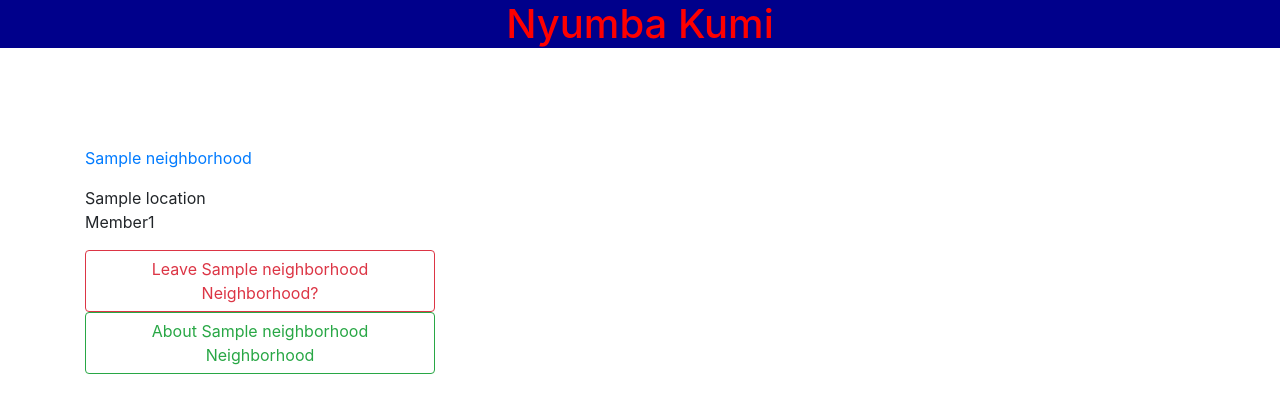
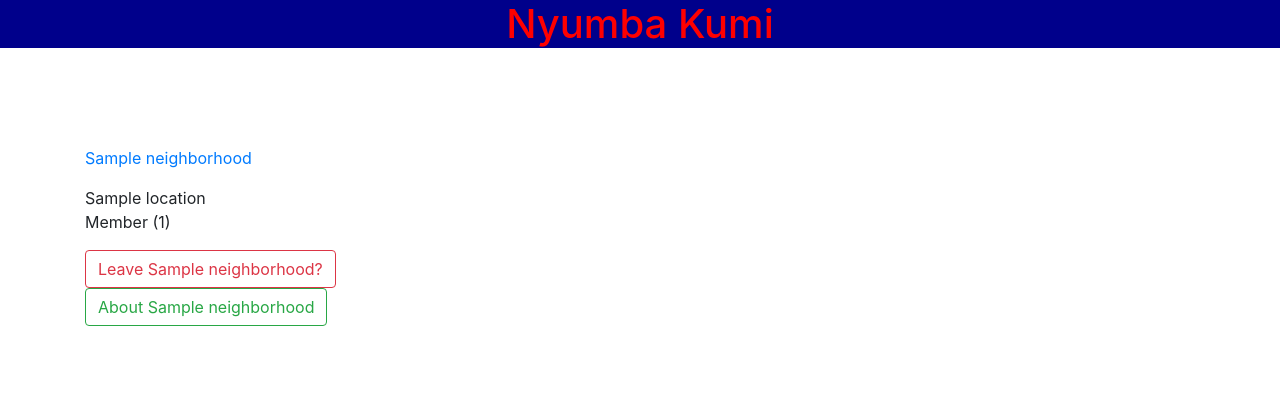
Before and after one commit to claudiahW/Neighbourhood, a Django app: page /hoods/ in a window 1280 px wide. Shown: the part 68-481 px from the top of the page. Run offline with Django 3.2, Linux system fonts and the light colour scheme; a user stored in the database is signed in; tables that the repository leaves empty hold one stand-in row (values such as "Sample post"); some libraries are stand-ins or nearby versions; some web fonts are replaced.

Commit message:
styling elements

```diff
--- a/neighs/templates/hood/create_hood.html
+++ b/neighs/templates/hood/create_hood.html
@@ -16,7 +16,7 @@
     <form action="{%url 'create_hood'%}" method="post" enctype="multipart/form-data">
         {%csrf_token%}
         {% bootstrap_form hood_form%}
-        <input type="submit" class="btn btn-success " value="Create Neighborhood">
+        <input type="submit" class="btn btn-info " value="Create Neighborhood">
     </form>
 </div>
 {% endblock %}
--- a/neighs/templates/hood/hood.html
+++ b/neighs/templates/hood/hood.html
@@ -20,26 +20,26 @@
     <div class="row">
         {%for neighbor in hoods%}
 
-        <div class="col-md-4 mt-5">
+        <div class="col-md-4 mt-5" style="border-radius: 50%;">
             <img src="{{neighbor.neighs_image.url}}" alt="" class="image">
 
             <a href="{%url 'single_hood' neighbor.name %}">
                 <p class="hood">{{neighbor.name}}</p>
             </a>
             {{ neighbor.location }}
-             <p>Member{{neighbor.occupants_count|pluralize}}{{ neighbor.occupants_count }}</p>
+             <p>Member{{neighbor.occupants_count|pluralize}} ({{ neighbor.occupants_count }})</p>
 
             {% if request.user.profile.neighborhood == neighbor %}
-            <a href="{% url 'leave_hood' neighbor.id %}" class="btn btn-outline-danger btn-md">Leave {{neighbor.name}} Neighborhood?</a>
+            <a href="{% url 'leave_hood' neighbor.id %}" class="btn btn-outline-danger btn-md">Leave {{neighbor.name}}?</a>
 
 
             <a href="{%url 'single_hood' neighbor.name %}" class="btn btn-outline-success btn-md" style="float: left">
                 About
                 {{neighbor.name}}
-                Neighborhood
+
             </a>
             {% elif not request.user.profile.neighborhood %}
-            <a href="{% url 'join_hood' neighbor.id %}" class="btn btn-info btn-md">Join Neighborhood</a>
+            <a href="{% url 'join_hood' neighbor.id %}" class="btn btn-info btn-md">Join {{neighbor.name}}</a>
             {% endif %}
 
         </div>
```
